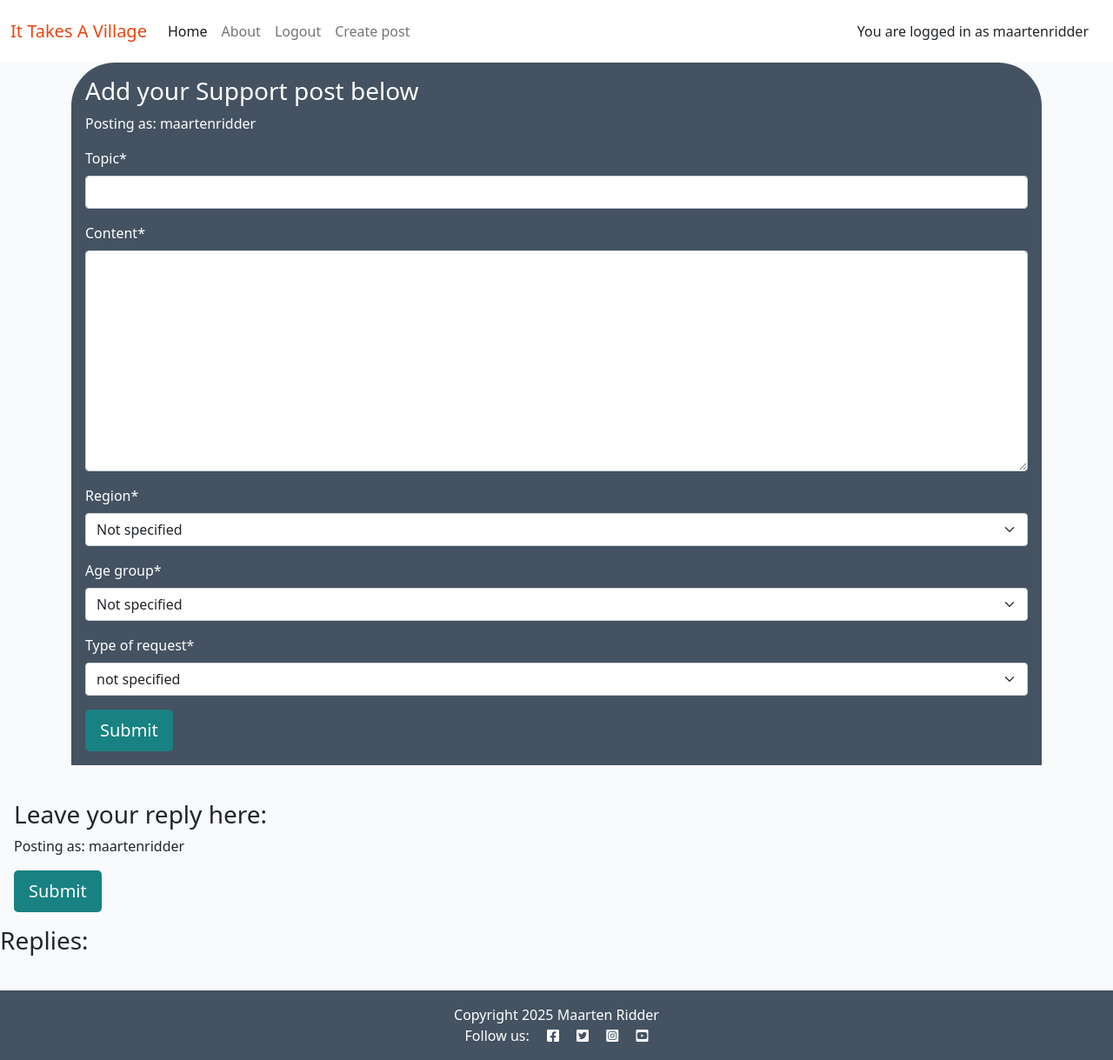
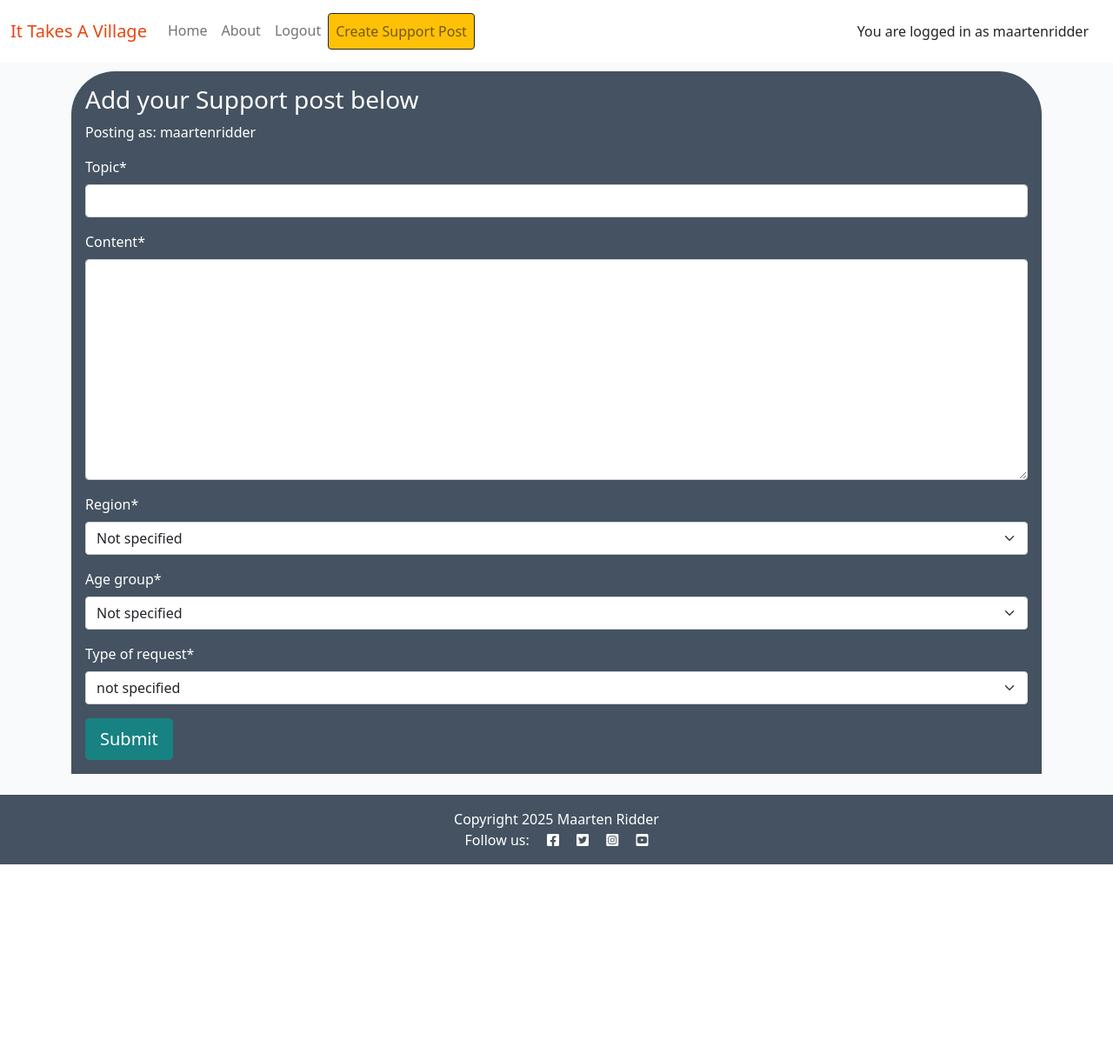
Before and after one commit to MJRidder/village-app, a Django app: page /support_post/ in a window 1280 px wide. Shown: the whole page at 87% size. After the commit the page ends 994 px from the top, so only its background shows below. Run offline with Django 4.2, Linux system fonts and the light colour scheme; a user stored in the database is signed in; some libraries are stand-ins or nearby versions.

Commit message:
updated user posting function and minor styling

```diff
--- a/static/css/style.css
+++ b/static/css/style.css
@@ -30,8 +30,6 @@ body {
 }
 
 .card {
-    border: 1px solid;
-    border-radius: 12px;
     background-color: transparent;
 }
 
@@ -39,6 +37,16 @@ body {
     position: relative;
 } */
 
+.index-header {
+    width: 100%;
+    background-color: #e1b123;
+    text-align: center;
+    font-size: 120%;
+    font-weight: 120%;
+    padding-top: 2%;
+    padding-bottom: 2%;
+    border-radius: 0 0 12px 12px;
+}
 .card-title {
     color: whitesmoke;
 }
@@ -50,6 +58,14 @@ body {
     left: -2px;
     background-color: #188181;
     border-radius: 25px 25px 0 0;
+}
+
+.support-post-border {
+    margin-top: 10px;
+    background-color: #445261;
+    color: white;
+    position: relative;
+    border-radius: 50px 50px 0 0;
 }
 
 .scale {
@@ -65,7 +81,6 @@ body {
 }
 
 .masthead {
-    margin-top: 10px;
     overflow: hidden;
     position: relative;
     display: inline-block;
@@ -74,7 +89,8 @@ body {
 }
 
 .masthead-text {
-    background-color: #445261;
+    margin-top: 10px;
+    background-color: #188181;
     color: white;
     position: relative;
     border-radius: 50px 50px 0 0;
--- a/support/models.py
+++ b/support/models.py
@@ -2,7 +2,7 @@ from django.db import models
 from django.contrib.auth.models import User
 
 STATUS = (
-    (0, "Draft"),
+    (0, "Unposted"),
     (1, "Posted")
 )
 
--- a/support/templates/support/support_post.html
+++ b/support/templates/support/support_post.html
@@ -7,7 +7,7 @@
 <div class="masthead-fluid mb-4">
   <div class="container">
       <div class="row g-0">
-          <div class="col masthead-text">
+          <div class="col support-post-border">
             <div class="div">
 
 
@@ -38,73 +38,7 @@
   </div>
 </div>
 
-<!-- Creating New Replies -->
- <div class="row">
-    <div class="col">
-        <div class="card-body">
-          {% if user.is_authenticated %}
-          <h3>Leave your reply here:</h3>
-          <p>Posting as: {{ user.username }}</p>
-          <form id="respondForm" method="post"
-            style="margin-top: 0.5em;">
-            {{ reply_form | crispy }}
-            {% csrf_token %}
-            <button id="submitButton" type="submit"
-              class="btn btn-signup btn-lg">Submit</button>
-          </form>
-          {% else %}
-          <p>Log in to leave a reply</p>
-          <!-- IMPORT - need to add a link to sign in/register here -->
-          {% endif %}
-        </div>
-    </div>
- </div>
-
- <!-- Displaying Replies - based on views.py-->
-<div class="row">
-  <div class="col">
-    <h3>Replies:</h3>
-    <div class="card-body">
-      {% for reply in replies %}
-      <div class="p-2 card mb-1 comments
-        {% if not reply.approved and reply.parent == user %}
-        faded{% elif not reply.approved %} d-none{% endif %}">
-        <p class="font-weight-bold">
-          {{ reply.parent }}
-          <span class="font-weight-normal">
-            {{ reply.created_on }}
-          </span> wrote:
-        </p>
-        <div id="reply{{ reply.id }}">
-          {{ reply.body | linebreaks }}
-        </div>
-        {% if not reply.approved and reply.parent == user %}
-        <p class="approval">
-          This reply is awaiting approval
-        </p>
-        {% endif %}
-        <!-- Deleting & Editing replies -->
-        {% if user.is_authenticated and reply.parent == user %}
-        <div class="row">
-          <div class="col-1">
-            <button class="btn btn-delete"
-            reply_id="{{ reply.id }}">Delete</button>
-          </div>
-          <div class="col-1">
-            <button class="btn btn-edit"
-            reply_id="{{ reply.id }}">Edit</button>
-          </div>
-        </div>
-        {% endif %}
-      </div>
-      <!-- Our for loop ends here -->
-      {% endfor %}
-    </div>
-  </div>
-</div>
-</div>
-
-<!-- Delete confirmation modal -->
+<!-- Integrate a confirmation modal to show when a form is left uncompleted -->
 <div class="modal fade" id="deleteModal" tabindex="-1"
 aria-labelledby="deleteModalLabel" aria-hidden="true">
 <div class="modal-dialog">
--- a/templates/base.html
+++ b/templates/base.html
@@ -60,8 +60,8 @@
                             href="{% url 'account_logout' %}">Logout</a>
                     </li>
                     <li class="nav-item">
-                        <a class="nav-link {% if request.path == supportpost_url %}active{% endif %}" aria-current="page"
-                            href="{% url 'support_post' %}">Create post</a>
+                        <a class="nav-link {% if request.path == supportpost_url %}active{% endif %} btn btn-warning btn-outline-dark" aria-current="page"
+                            href="{% url 'support_post' %}">Create Support Post</a>
                     </li>
                     {% else %}
                     <li class="nav-item">
--- a/village_app/urls.py
+++ b/village_app/urls.py
@@ -23,7 +23,6 @@ urlpatterns = [
         'about.urls'), name='about-urls'),
     path('', include(
         'support.urls'), name='support-urls'),
-    path('support_post/', include('support.urls'), name='support-urls'),
     path('accounts/', include(
         'allauth.urls')),
     path('summernote/', include(
```
Also changed, not shown: support/admin.py (+18 -3 lines), support/templates/support/index.html (+6 -1 lines), support/templates/support/support_detail.html (+8 -10 lines), support/migrations/0001_initial.py, support/migrations/0002_alter_support_status.py (added), 1 other file.
